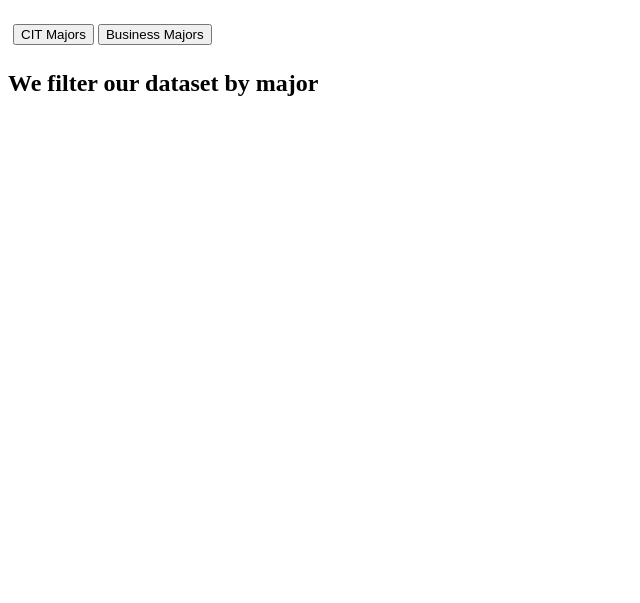
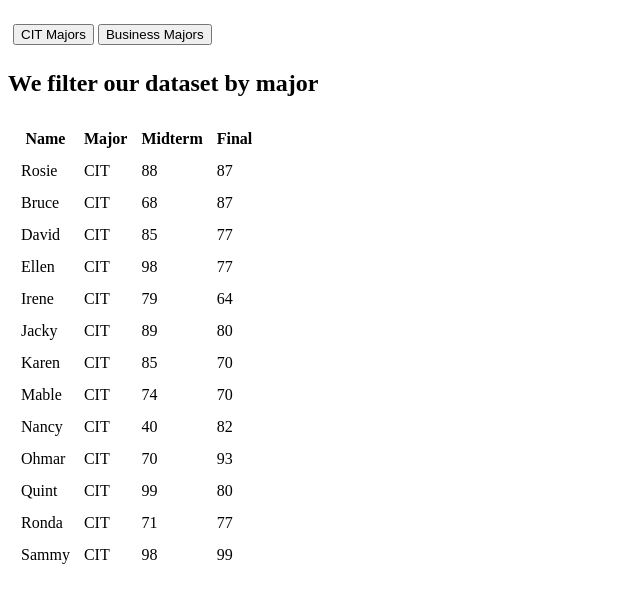
Before and after one commit to AJHawk1/AJHawk1.github.io, a plain HTML site: page index.html in a window 1280 px wide. Both pictures are taken after a click on the button "CIT Majors". Shown: the part 61-664 px from the top of the page, without its empty margins (0-640 px from the left). Drawn offline with nearby package versions, Linux system fonts and the light colour scheme.

Commit message:
Add files via upload

```diff
--- a/index.html
+++ b/index.html
@@ -56,7 +56,7 @@ function getData(selected_major) {
 	    var templateText = document.getElementById('tableTemplate').innerHTML;
 		var compiledTemplateText = Handlebars.compile(templateText);
 		compiledHtml = compiledTemplateText({ rows: major_items })
-		document.getElementById('majorTable').innerHTML = compiledHTML;
+		document.getElementById('majorTable').innerHTML = compiledHtml;
 	 }
 	 else {
 	    document.querySelector('#majorTable').innerHTML = "There was an error, or major not found.";
```
